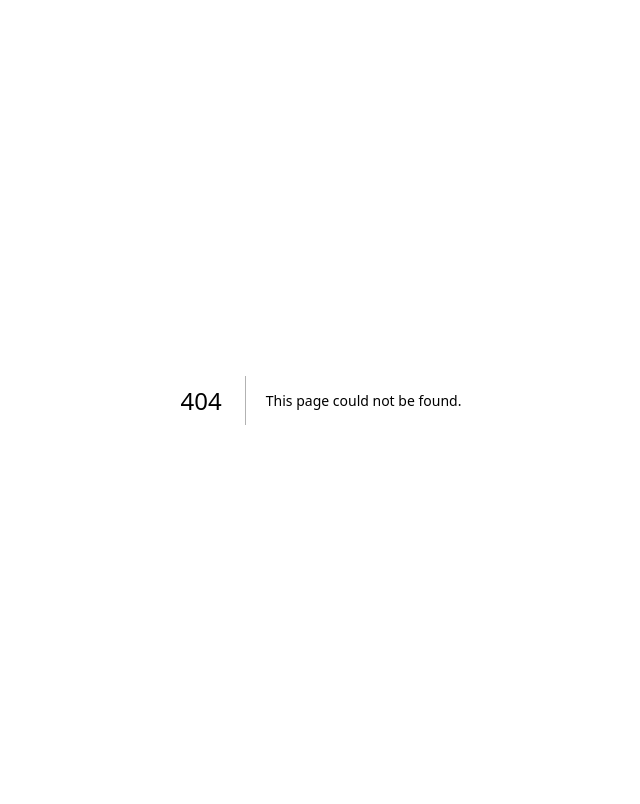
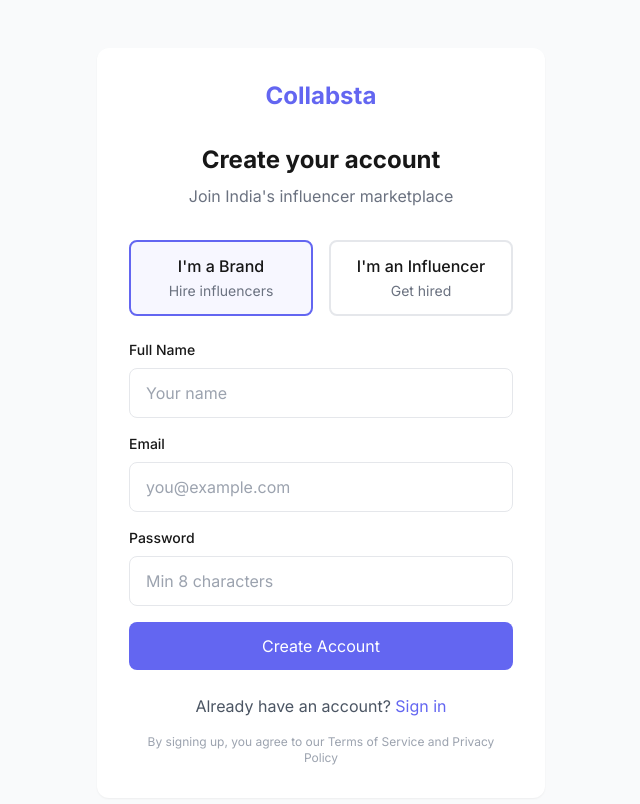
Before and after one commit to abhinxvz/collabsta, a Next.js app in the folder frontend/: page /register in a window 1280 px wide. Before the commit this address had no page. Shown: the top 804 px of the page, without its empty margins (319-959 px from the left). Built offline with nearby package versions, Linux system fonts and the light colour scheme.

Commit message:
feat: add login and register pages

```diff
--- /dev/null
+++ b/frontend/src/app/(auth)/login/page.tsx
@@ -0,0 +1,76 @@
+'use client';
+
+import { useState } from 'react';
+import Link from 'next/link';
+
+export default function LoginPage() {
+  const [email, setEmail] = useState('');
+  const [password, setPassword] = useState('');
+  const [loading, setLoading] = useState(false);
+
+  const handleSubmit = async (e: React.FormEvent) => {
+    e.preventDefault();
+    setLoading(true);
+    // TODO: API call
+    console.log({ email, password });
+    setLoading(false);
+  };
+
+  return (
+    <div className="min-h-screen flex items-center justify-center bg-gray-50">
+      <div className="w-full max-w-md p-8 bg-white rounded-xl shadow-sm">
+        <Link href="/" className="text-2xl font-bold text-primary block text-center mb-8">Collabsta</Link>
+
+        <h1 className="text-2xl font-bold text-center mb-2">Welcome back</h1>
+        <p className="text-gray-500 text-center mb-8">Sign in to your account</p>
+
+        <form onSubmit={handleSubmit} className="space-y-4">
+          <div>
+            <label className="block text-sm font-medium mb-2">Email</label>
+            <input
+              type="email"
+              value={email}
+              onChange={(e) => setEmail(e.target.value)}
+              className="w-full px-4 py-3 border rounded-lg focus:outline-none focus:ring-2 focus:ring-primary"
+              placeholder="you@example.com"
+              required
+            />
+          </div>
+
+          <div>
+            <label className="block text-sm font-medium mb-2">Password</label>
+            <input
+              type="password"
+              value={password}
+              onChange={(e) => setPassword(e.target.value)}
+              className="w-full px-4 py-3 border rounded-lg focus:outline-none focus:ring-2 focus:ring-primary"
+              placeholder="••••••••"
+              required
+            />
+          </div>
+
+          <div className="flex justify-between items-center text-sm">
+            <label className="flex items-center gap-2">
+              <input type="checkbox" className="rounded" />
+              Remember me
+            </label>
+            <Link href="/forgot-password" className="text-primary hover:underline">Forgot password?</Link>
+          </div>
+
+          <button
+            type="submit"
+            disabled={loading}
+            className="w-full py-3 bg-primary text-white rounded-lg hover:bg-primary-dark disabled:opacity-50"
+          >
+            {loading ? 'Signing in...' : 'Sign In'}
+          </button>
+        </form>
+
+        <p className="text-center mt-6 text-gray-600">
+          Don't have an account?{' '}
+          <Link href="/register" className="text-primary hover:underline">Sign up</Link>
+        </p>
+      </div>
+    </div>
+  );
+}
--- /dev/null
+++ b/frontend/src/app/(auth)/register/page.tsx
@@ -0,0 +1,113 @@
+'use client';
+
+import { useState } from 'react';
+import Link from 'next/link';
+
+export default function RegisterPage() {
+  const [formData, setFormData] = useState({
+    fullName: '',
+    email: '',
+    password: '',
+    role: 'brand' as 'brand' | 'influencer',
+  });
+  const [loading, setLoading] = useState(false);
+
+  const handleSubmit = async (e: React.FormEvent) => {
+    e.preventDefault();
+    setLoading(true);
+    // TODO: API call
+    console.log(formData);
+    setLoading(false);
+  };
+
+  return (
+    <div className="min-h-screen flex items-center justify-center bg-gray-50 py-12">
+      <div className="w-full max-w-md p-8 bg-white rounded-xl shadow-sm">
+        <Link href="/" className="text-2xl font-bold text-primary block text-center mb-8">Collabsta</Link>
+
+        <h1 className="text-2xl font-bold text-center mb-2">Create your account</h1>
+        <p className="text-gray-500 text-center mb-8">Join India's influencer marketplace</p>
+
+        {/* Role Selection */}
+        <div className="flex gap-4 mb-6">
+          <button
+            type="button"
+            onClick={() => setFormData({ ...formData, role: 'brand' })}
+            className={`flex-1 py-3 rounded-lg border-2 transition ${
+              formData.role === 'brand' ? 'border-primary bg-primary/5' : 'border-gray-200'
+            }`}
+          >
+            <span className="block font-medium">I'm a Brand</span>
+            <span className="text-sm text-gray-500">Hire influencers</span>
+          </button>
+          <button
+            type="button"
+            onClick={() => setFormData({ ...formData, role: 'influencer' })}
+            className={`flex-1 py-3 rounded-lg border-2 transition ${
+              formData.role === 'influencer' ? 'border-primary bg-primary/5' : 'border-gray-200'
+            }`}
+          >
+            <span className="block font-medium">I'm an Influencer</span>
+            <span className="text-sm text-gray-500">Get hired</span>
+          </button>
+        </div>
+
+        <form onSubmit={handleSubmit} className="space-y-4">
+          <div>
+            <label className="block text-sm font-medium mb-2">Full Name</label>
+            <input
+              type="text"
+              value={formData.fullName}
+              onChange={(e) => setFormData({ ...formData, fullName: e.target.value })}
+              className="w-full px-4 py-3 border rounded-lg focus:outline-none focus:ring-2 focus:ring-primary"
+              placeholder="Your name"
+              required
+            />
+          </div>
+
+          <div>
+            <label className="block text-sm font-medium mb-2">Email</label>
+            <input
+              type="email"
+              value={formData.email}
+              onChange={(e) => setFormData({ ...formData, email: e.target.value })}
+              className="w-full px-4 py-3 border rounded-lg focus:outline-none focus:ring-2 focus:ring-primary"
+              placeholder="you@example.com"
+              required
+            />
+          </div>
+
+          <div>
+            <label className="block text-sm font-medium mb-2">Password</label>
+            <input
+              type="password"
+              value={formData.password}
+              onChange={(e) => setFormData({ ...formData, password: e.target.value })}
+              className="w-full px-4 py-3 border rounded-lg focus:outline-none focus:ring-2 focus:ring-primary"
+              placeholder="Min 8 characters"
+              minLength={8}
+              required
+            />
+          </div>
+
+          <button
+            type="submit"
+            disabled={loading}
+            className="w-full py-3 bg-primary text-white rounded-lg hover:bg-primary-dark disabled:opacity-50"
+          >
+            {loading ? 'Creating account...' : 'Create Account'}
+          </button>
+        </form>
+
+        <p className="text-center mt-6 text-gray-600">
+          Already have an account?{' '}
+          <Link href="/login" className="text-primary hover:underline">Sign in</Link>
+        </p>
+
+        <p className="text-center mt-4 text-xs text-gray-400">
+          By signing up, you agree to our Terms of Service and Privacy Policy
+        </p>
+      </div>
+    </div>
+  );
+}
```
